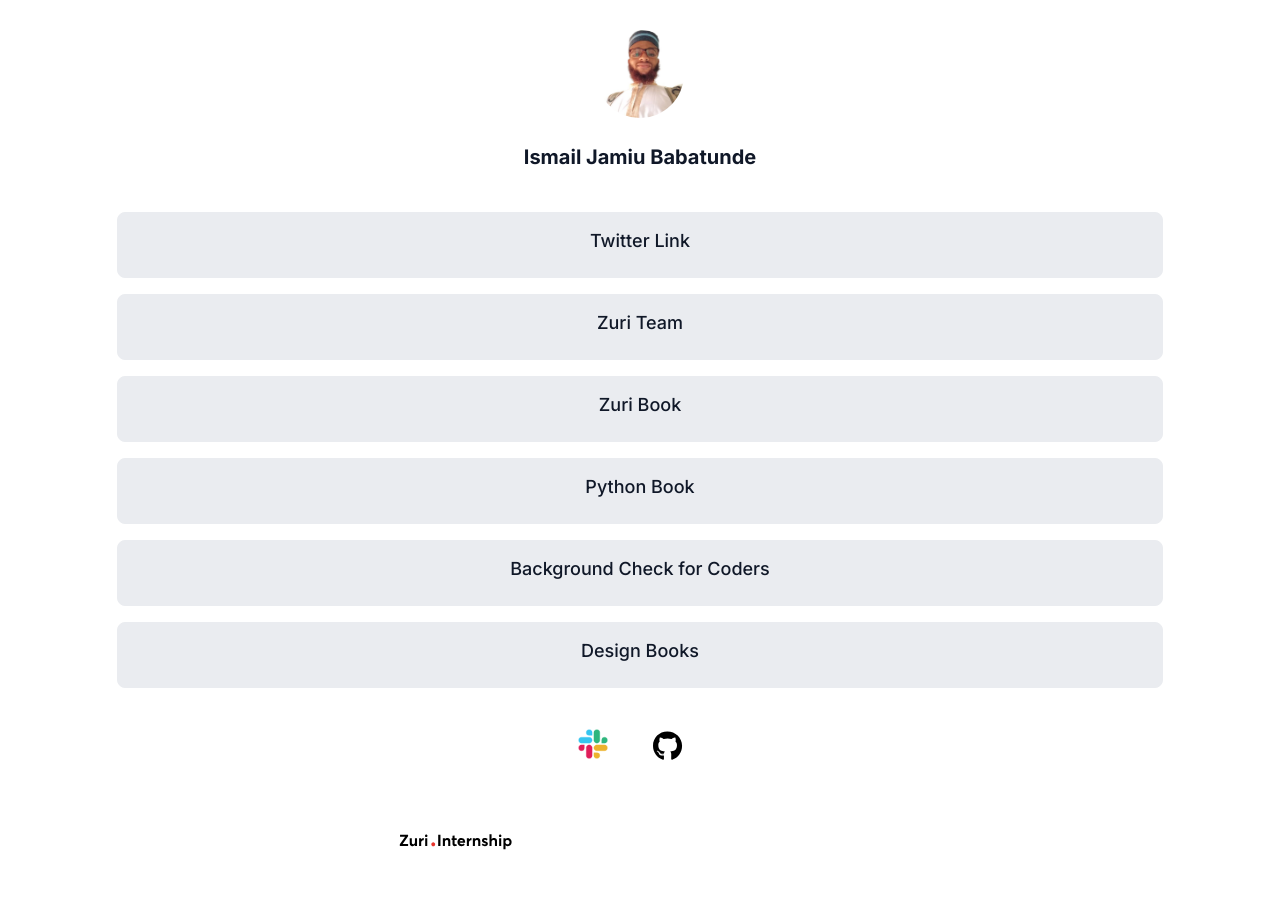
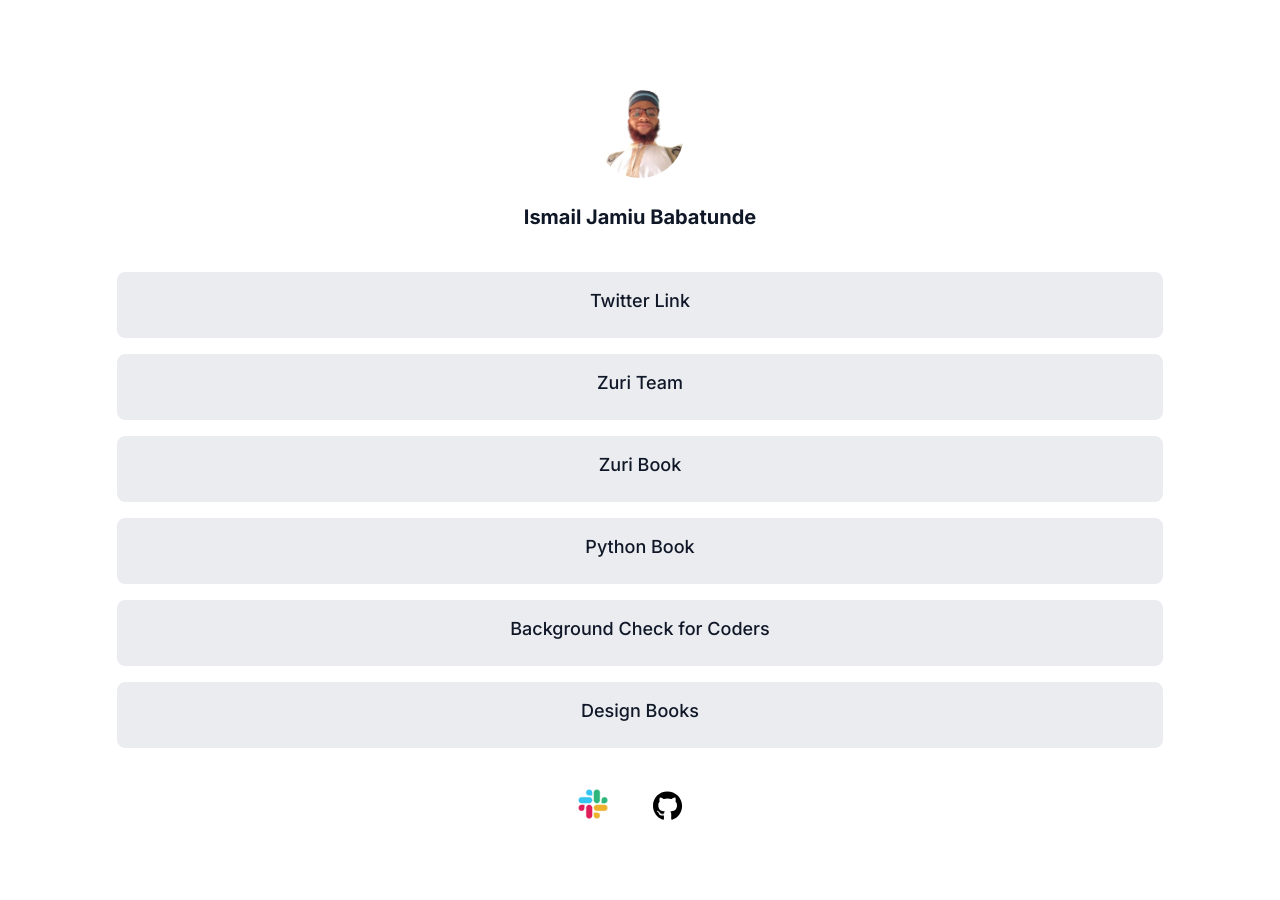
Before and after one commit to phantware/hng-profile, a React (Create React App) app: page / in a window 1280 px wide. Shown: the top 900 px of the page. Built offline with nearby package versions, Linux system fonts and the light colour scheme.

Commit message:
footer component styled

```diff
--- a/src/components/footer/Footer.jsx
+++ b/src/components/footer/Footer.jsx
@@ -5,9 +5,9 @@
 const Footer = () => {
   return (
     <div className='footerContainer'>
-      <img src={zuri} alt='zuri' />
+      <img src={zuri} alt='zuri' className='zuri' />
       <h1 className='footerTitle'>HNG Internship 9 Frontend Task</h1>
-      <img src={I4G} alt='Ingressive food' />
+      <img src={I4G} alt='Ingressive food' className='ingressive' />
     </div>
   )
 }
--- a/src/components/footer/footer.css
+++ b/src/components/footer/footer.css
@@ -1,2 +1,21 @@
 .footerContainer {
+  width: 1000px;
+  height: 160px;
+  display: flex;
+  align-items: center;
+  justify-content: space-between;
 }
+.zuri {
+  width: 200px;
+}
+.ingressive {
+  width: 132.13px;
+  height: 32px;
+}
+.footerTitle {
+  font-style: normal;
+  font-weight: 400;
+  font-size: 16px;
+  line-height: 24px;
+  color: #667085;
+}
--- a/src/components/profile/profile.css
+++ b/src/components/profile/profile.css
@@ -1,5 +1,5 @@
 .profileContainer {
-  padding-top: 30px;
+  padding-top: 90px;
   padding-bottom: 40px;
   display: flex;
   flex-direction: column;
```
